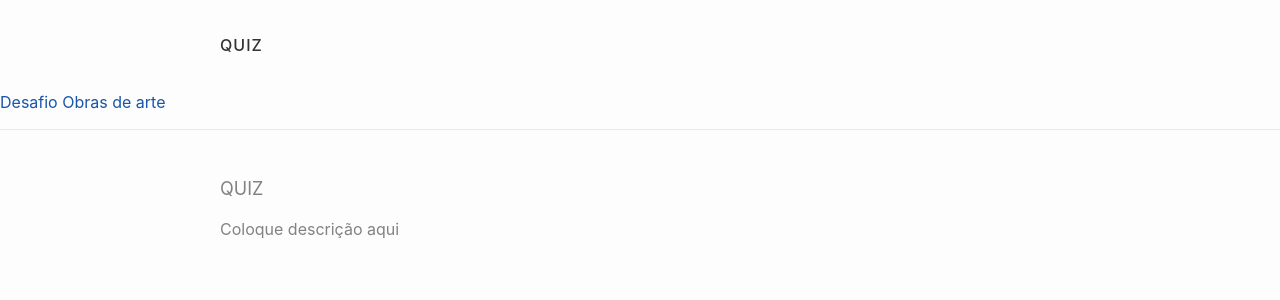
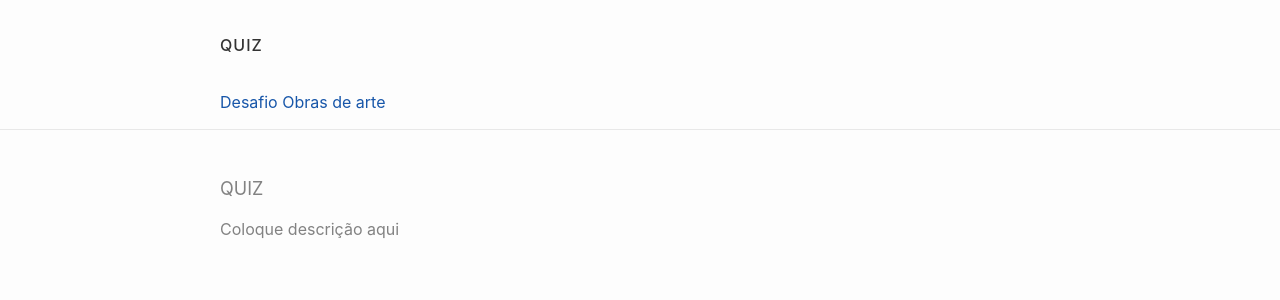
Before and after one commit to ObjetivoWeb/art-quiz, a Jekyll site: the page built from index.html, in a window 1280 px wide. Shown: the top 300 px of the page. Built offline with Jekyll 4.4.1, drawn with Linux system fonts in a browser that asks for light colours.

Commit message:
Layout corrigido

```diff
--- a/index.html
+++ b/index.html
@@ -2,10 +2,14 @@
 layout: default
 ---
 
-{% for quiz in site.quiz %}
+<section class="page-content">
+    <div class="wrapper">
+        {% for quiz in site.quiz %}
 
-    <p>
-        <a href="{{ site.baseurl }}{{ quiz.url }}">{{ quiz.title }}</a>
-    </p>
+        <p>
+            <a href="{{ site.baseurl }}{{ quiz.url }}">{{ quiz.title }}</a>
+        </p>
 
-{% endfor %}
+        {% endfor %}
+    </div>
+</section>
```
